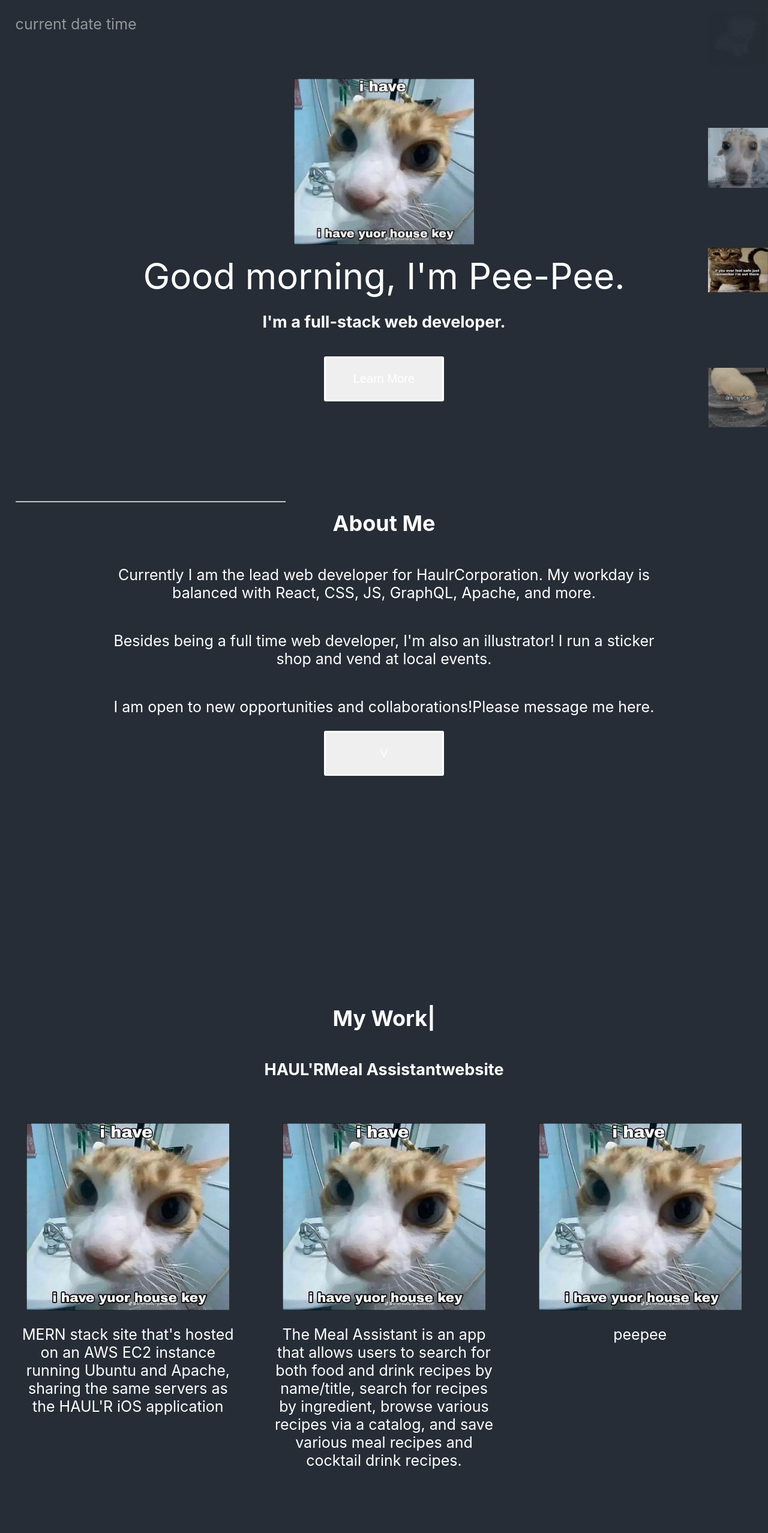
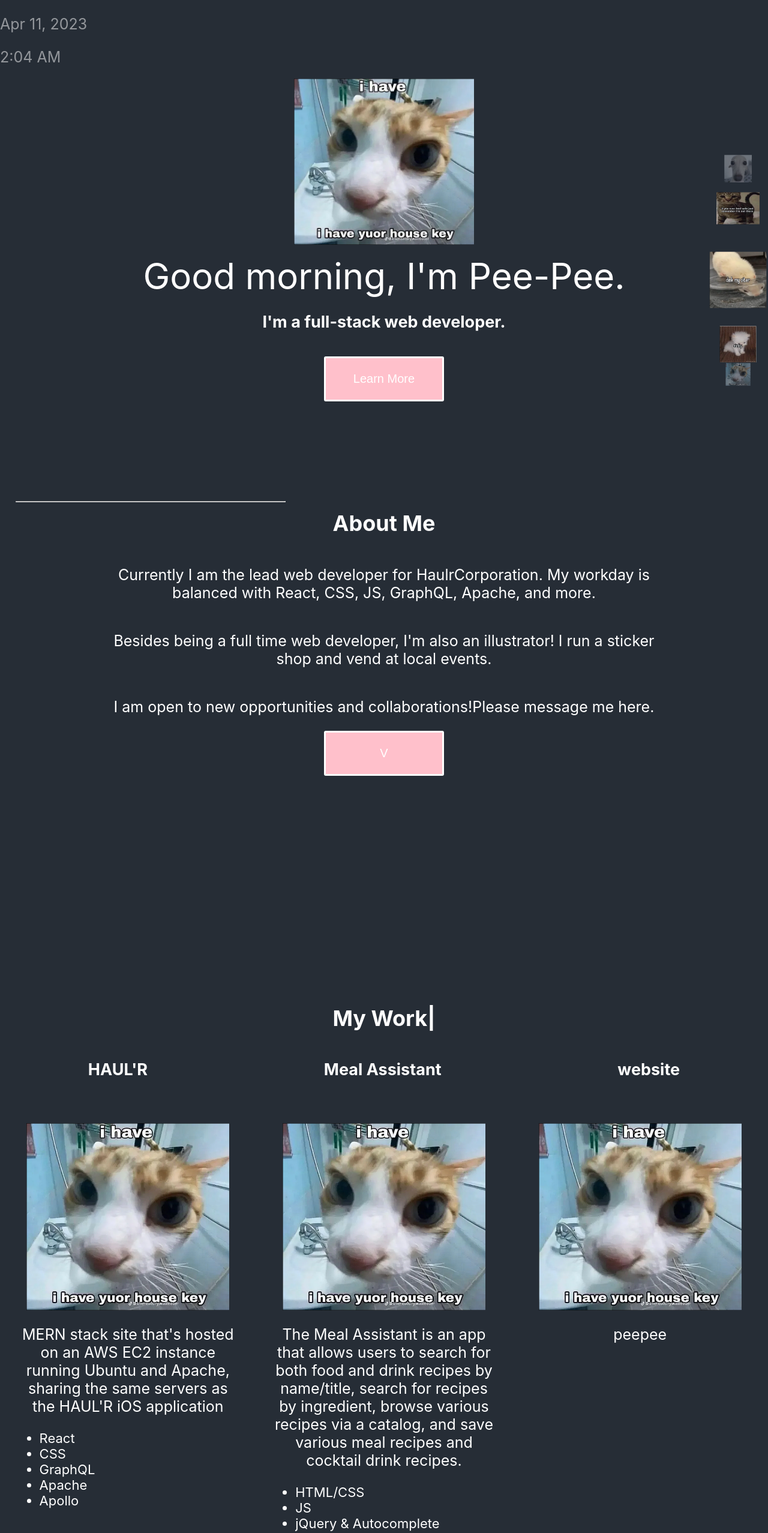
Before and after one commit to strawberryboar/Athenas-Portfolio, a React (Create React App) app: page / in a window 1280 px wide. Shown: the top 2555 px of the page at 60% size. Built offline with nearby package versions, Linux system fonts and the light colour scheme.

Commit message:
Date and time works, fixed .titles spacing,  useStates are now more dynamic

```diff
--- a/src/components/LinkButton.css
+++ b/src/components/LinkButton.css
@@ -15,8 +15,7 @@
     align-items: center;
 }
 
-.btnDiv img:hover {
-    opacity: 50%;
+.btnDiv:hover {
     transition: 0.3s;
   }
 
--- a/src/components/LinkButton.js
+++ b/src/components/LinkButton.js
@@ -6,16 +6,27 @@ import catPng from '../assets/cat.png';
 export default function LinkButton() {
 
     const [isShown, setIsShown] = useState(false);
+    const [imgOpacity, setImgOpacity] = useState(1);
 
     return(
         <div className='btnDiv'>
         <img src={catPng}
-            onMouseEnter={() => setIsShown(true)}
-            onMouseLeave={() => setIsShown(false)}>
+            onMouseEnter={() => {
+                setImgOpacity(0.5)
+                setIsShown(true)
+            }}
+            onMouseLeave={() => {
+                setImgOpacity(1)
+                setIsShown(false)
+            }}
+            style={{opacity: imgOpacity}}>
         </img>
             {isShown && (
                 <button className='linkBtn'
-                onMouseEnter={() => setIsShown(true)}
+                onMouseEnter={() => {
+                    setIsShown(true)
+                    setImgOpacity(0.5)
+                }}
                 onMouseLeave={() => setIsShown(false)}>
                     <a href='https://strawberryboar.github.io/Meal-Assistant/' target="_blank">nyoom</a>
                 </button>
--- /dev/null
+++ b/src/hooks/DateAndTime.css
@@ -0,0 +1,9 @@
+.date {
+    display: flex;
+    flex-direction: row;
+    text-align: left;
+    justify-content: left;
+    opacity: 50%;
+    position:absolute;
+    margin-left: 2%;
+  }
--- /dev/null
+++ b/src/hooks/DateAndTime.js
@@ -0,0 +1,32 @@
+import React, {useState, useEffect} from "react";
+
+export default function DateWidget() {
+    const [dateState, setDateState] = useState(new Date());
+
+    useEffect(() => {
+           setInterval(() => {
+            setDateState(new Date());
+            }, 5000);
+    }, []);
+
+
+    return (
+        <div className="date">
+            <p>
+              {' '}
+              {dateState.toLocaleDateString('en-US', {
+                month: 'short',
+                 day: 'numeric',
+                 year: 'numeric',
+              })}
+            </p>
+            <p>
+             {dateState.toLocaleString('en-US', {
+                hour: 'numeric',
+                minute: 'numeric',
+                hour12: true,
+            })}
+            </p>
+        </div>
+    );
+}
--- a/src/pages/Homepage.css
+++ b/src/pages/Homepage.css
@@ -50,6 +50,7 @@ p {
   border: 3px solid white;
   border-radius: 3px;
   font-size: 20px;
+  background-color: pink;
 }
 
 .learnBtn:hover, .projBtn:hover {
@@ -85,17 +86,6 @@ p {
  align-items: center;
 }
 
-  .date {
-    display: flex;
-    flex-direction: row;
-    text-align: left;
-    justify-content: left;
-    opacity: 50%;
-    position:absolute;
-    margin-left: 2%;
-  }
-
-
   .projects {
     width: 100%;
     display: flex;
@@ -108,6 +98,8 @@ p {
   .titles {
     display: flex;
     flex-direction: row;
+    width: 100%;
+    justify-content: space-around;
   }
 
   .projBoxContain {
@@ -141,7 +133,7 @@ p {
     display: flex;
     flex-direction: column;
     position: absolute;
-    animation: lang 4s infinite;
+    animation: lang 3s infinite linear;
   }
 
   .lang {
@@ -150,44 +142,54 @@ p {
 
   #lang1 {
     animation-name: lang;
-    animation-duration: 4s;
-    animation-delay: 1s;
+    animation-duration: 3s;
+    animation-delay: 0.5s;
   }
 
   #lang2 {
     animation-name: lang;
-    animation-duration: 4s;
-    animation-delay: 2s;
+    animation-duration: 3s;
+    animation-delay: 1s;
   }
 
   #lang3 {
     animation-name: lang;
-    animation-duration: 4s;
-    animation-delay: 3s;
+    animation-duration: 3s;
+    animation-delay: 1.5s;
   }
 
   #lang4 {
     animation-name: lang;
-    animation-duration: 4s;
-    animation-delay: 4s;
+    animation-duration: 3s;
+    animation-delay: 2s;
   }
 
   #lang5 {
     animation-name: lang;
-    animation-duration: 4s;
-    animation-delay: 5s;
+    animation-duration: 3s;
+    animation-delay: 2.5s;
   }
 
   #lang6 {
     animation-name: lang;
-    animation-duration: 4s;
-    animation-delay: 6s;
+    animation-duration: 3s;
+    animation-delay: 3s;
   }
 
   @keyframes lang {
-    0%  { top:0dvh; opacity: 0;}
-    25%  { top:25dvh; opacity: 50%;}
-    50%  { top:50dvh; opacity: 1;}
-    75%  { top:75dvh; opacity: 75%;}
-    100% { top:100dvh; opacity: 0;}
+    0%  { top:25dvh; opacity: 0; transform: scale(0.3);}
+    25%  { top:30dvh; opacity: 50%; transform: scale(0.5);}
+    50%  { top:50dvh; opacity: 1; transform: scale(1);}
+    75%  { top:70dvh; opacity: 75%; transform: scale(0.5);}
+    100% { top:75dvh; opacity: 0; transform: scale(0.3);}
   }
+
+  .tech {
+    text-align: left;
+    font-size: 22px;
+  }
+
+  .date  {
+    position: absolute;
+    opacity: 50%;
+  }
--- a/src/pages/Homepage.js
+++ b/src/pages/Homepage.js
@@ -10,24 +10,22 @@ import Siteboxes from '../components/Siteboxes';
 import './Homepage.css';
 import Greeting from '../components/Greeting';
 import LinkButton from '../components/LinkButton';
-
+import DateWidget from '../hooks/DateAndTime';
 
 export default function Homepage() {
 
     const learnRef = useRef();
-    const projRef = useRef()
+    const projRef = useRef();
 
-    function handleClick() {
-        learnRef.current.scrollIntoView({ behavior: "smooth" });
+    function handleClick(scrollToRef) {
+        scrollToRef.current.scrollIntoView({ behavior: "smooth" });
       }
 
     const [isShown, setIsShown] = useState(false);
 
     return(
     <div className="Homepage">
-        <div className='date'>
-            <p>current date time</p>
-        </div>
+        <DateWidget />
         <div className='langContain'>
             <div className='lang' id='lang1'>
                 <img src={catPng} />
@@ -52,7 +50,7 @@ export default function Homepage() {
                 <h2>I'm a full-stack web developer.</h2>
                 <Link src='/'>
                     <button className='learnBtn'
-                    onClick={handleClick}>
+                    onClick={() => handleClick(learnRef)}>
                         Learn More
                     </button>
                 </Link>
@@ -98,11 +96,27 @@ export default function Homepage() {
             <div className='projBox'>
                 <LinkButton />
                 <p>MERN stack site that's hosted on an AWS EC2 instance running Ubuntu and Apache, sharing the same servers as the HAUL'R iOS application</p>
+                {/* Insert dropdown here */}
+                <ul className='tech'>
+                    <li>React</li>
+                    <li>CSS</li>
+                    <li>GraphQL</li>
+                    <li>Apache</li>
+                    <li>Apollo</li>
+                </ul>
             </div>
             <div className='projBox'>
 
                 <LinkButton />
                 <p>The Meal Assistant is an app that allows users to search for both food and drink recipes by name/title, search for recipes by ingredient, browse various recipes via a catalog, and save various meal recipes and cocktail drink recipes.</p>
+                {/* Insert dropdown here */}
+                <ul className='tech'>
+                    <li>HTML/CSS</li>
+                    <li>JS</li>
+                    <li>jQuery & Autocomplete</li>
+                    <li>Bulma CSS Framework</li>
+                    <li>AJAX API Requests</li>
+                </ul>
             </div>
             <div className='projBox'>
 
```
